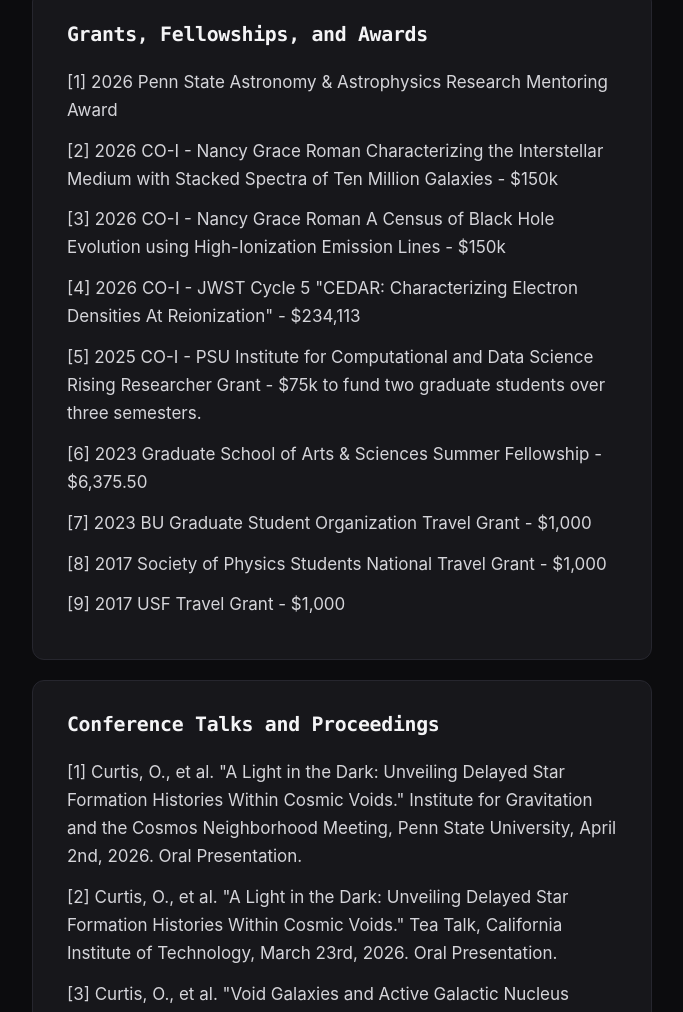
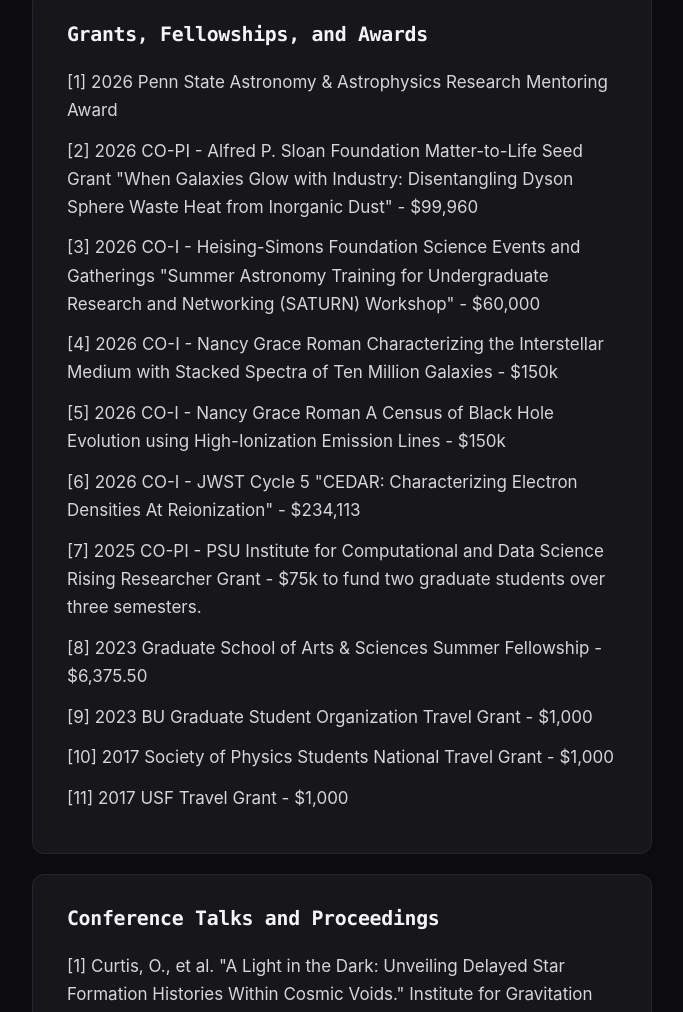
Before and after one commit to o-curtis/o-curtis.github.io, a plain HTML site: page publications.html in a window 1280 px wide. Shown: the part 3317-4329 px from the top of the page, without its empty margins (566-1249 px from the left). Drawn offline with Linux system fonts and the light colour scheme.

Commit message:
Update CV and grants

```diff
--- a/publications.html
+++ b/publications.html
@@ -108,14 +108,16 @@
 			<div class="card">
 				<h2 class="subtitle"> Grants, Fellowships, and Awards </h2>
 				<p class="item"> [1] 2026 Penn State Astronomy & Astrophysics Research Mentoring Award </p>
-				<p class="item"> [2] 2026 CO-I - Nancy Grace Roman Characterizing the Interstellar Medium with Stacked Spectra of Ten Million Galaxies - $150k </p>
-				<p class="item"> [3] 2026 CO-I - Nancy Grace Roman A Census of Black Hole Evolution using High-Ionization Emission Lines - $150k </p>
-				<p class="item"> [4] 2026 CO-I - JWST Cycle 5 "CEDAR: Characterizing Electron Densities At Reionization" - $234,113 </p>
-				<p class="item"> [5] 2025 CO-I - PSU Institute for Computational and Data Science Rising Researcher Grant - $75k to fund two graduate students over three semesters. </p>
-				<p class="item"> [6] 2023 Graduate School of Arts & Sciences Summer Fellowship - $6,375.50 </p>
-				<p class="item"> [7] 2023 BU Graduate Student Organization Travel Grant - $1,000 </p>
-				<p class="item"> [8] 2017 Society of Physics Students National Travel Grant - $1,000 </p>
-				<p class="item"> [9] 2017 USF Travel Grant - $1,000 </p>
+				<p class="item"> [2] 2026 CO-PI - Alfred P. Sloan Foundation Matter-to-Life Seed Grant "When Galaxies Glow with Industry: Disentangling Dyson Sphere Waste Heat from Inorganic Dust" - $99,960 </p>
+				<p class="item"> [3] 2026 CO-I - Heising-Simons Foundation Science Events and Gatherings "Summer Astronomy Training for Undergraduate Research and Networking (SATURN) Workshop" - $60,000 </p>
+				<p class="item"> [4] 2026 CO-I - Nancy Grace Roman Characterizing the Interstellar Medium with Stacked Spectra of Ten Million Galaxies - $150k </p>
+				<p class="item"> [5] 2026 CO-I - Nancy Grace Roman A Census of Black Hole Evolution using High-Ionization Emission Lines - $150k </p>
+				<p class="item"> [6] 2026 CO-I - JWST Cycle 5 "CEDAR: Characterizing Electron Densities At Reionization" - $234,113 </p>
+				<p class="item"> [7] 2025 CO-PI - PSU Institute for Computational and Data Science Rising Researcher Grant - $75k to fund two graduate students over three semesters. </p>
+				<p class="item"> [8] 2023 Graduate School of Arts & Sciences Summer Fellowship - $6,375.50 </p>
+				<p class="item"> [9] 2023 BU Graduate Student Organization Travel Grant - $1,000 </p>
+				<p class="item"> [10] 2017 Society of Physics Students National Travel Grant - $1,000 </p>
+				<p class="item"> [11] 2017 USF Travel Grant - $1,000 </p>
 
 			</div>
 			<div class="card">
--- a/sitemap.xml
+++ b/sitemap.xml
@@ -18,10 +18,10 @@
   </url>
   <url>
     <loc>https://o-curtis.github.io/publications.html</loc>
-    <lastmod>2026-10-27</lastmod>
+    <lastmod>2026-11-20</lastmod>
   </url>
   <url>
     <loc>https://o-curtis.github.io/Olivia_Curtis_Curriculum_Vitae.pdf</loc>
-    <lastmod>2026-10-26</lastmod>
+    <lastmod>2026-11-20</lastmod>
   </url>
 </urlset>
```
Also changed, not shown: 1 other file.
